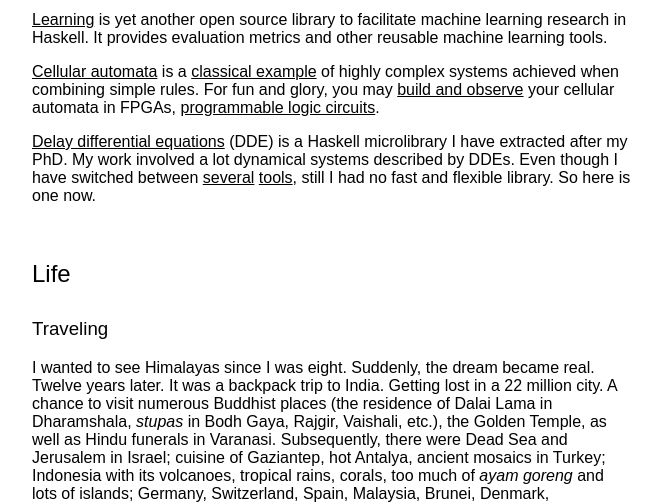
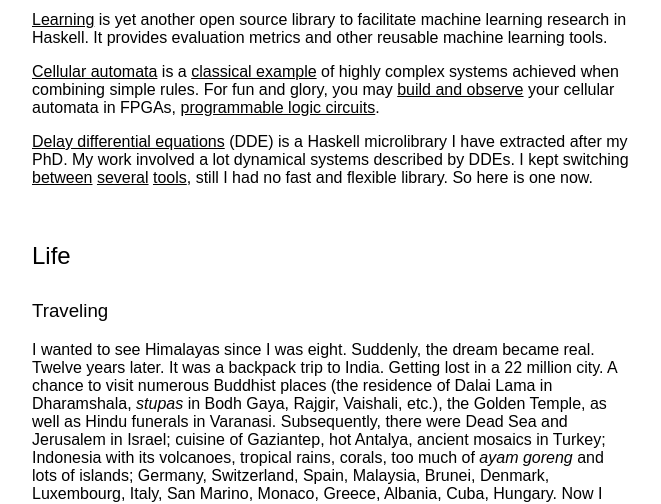
Before and after one commit to penkovsky/penkovsky.github.io, a plain HTML site: page index.html in a window 1280 px wide. Shown: the part 1620-2124 px from the top of the page, without its empty margins (319-980 px from the left). Drawn offline with Linux system fonts and the light colour scheme.

Commit message:
Link to the most recent tool used before the DDE package

```diff
--- a/index.html
+++ b/index.html
@@ -58,7 +58,8 @@
 
         <p><a href="https://hackage.haskell.org/package/dde">Delay differential equations</a> (DDE)
         is a Haskell microlibrary I have extracted after my PhD. My work involved a lot dynamical systems
-        described by DDEs. Even though I have switched between
+        described by DDEs. I kept switching
+        <a href="https://github.com/masterdezign/aivika-experiment-dde-test">between</a>
         <a href="http://pydelay.sourceforge.net">several</a>
         <a href="http://www.math.pitt.edu/~bard/xpp/xpp.html">tools</a>,
         still I had no fast and flexible library. So here is one now.
@@ -84,7 +85,7 @@
       <div class="centered">
         <div class="img"></div>
         <p>copyright <a href="http://www.google.com/recaptcha/mailhide/d?k=01w2wJVFVvQxvZFjYBhVTyPQ==&amp;c=eQPVa4nnGOI5d-5wazvvFpo9_wg3RGKDnVxuW4fWlL0=" onclick="window.open('http://www.google.com/recaptcha/mailhide/d?k\07501w2wJVFVvQxvZFjYBhVTyPQ\75\75\46c\75eQPVa4nnGOI5d-5wazvvFpo9_wg3RGKDnVxuW4fWlL0\075', '', 'toolbar=0,scrollbars=0,location=0,statusbar=0,menubar=0,resizable=0,width=500,height=300'); return false;" title="Reveal this e-mail address">bogdan penkovsky</a> 2017<br />
-        last updated on 23.02.2018
+        last updated on 28.02.2018
         <br />&nbsp;
         </p>
       </div>
```
